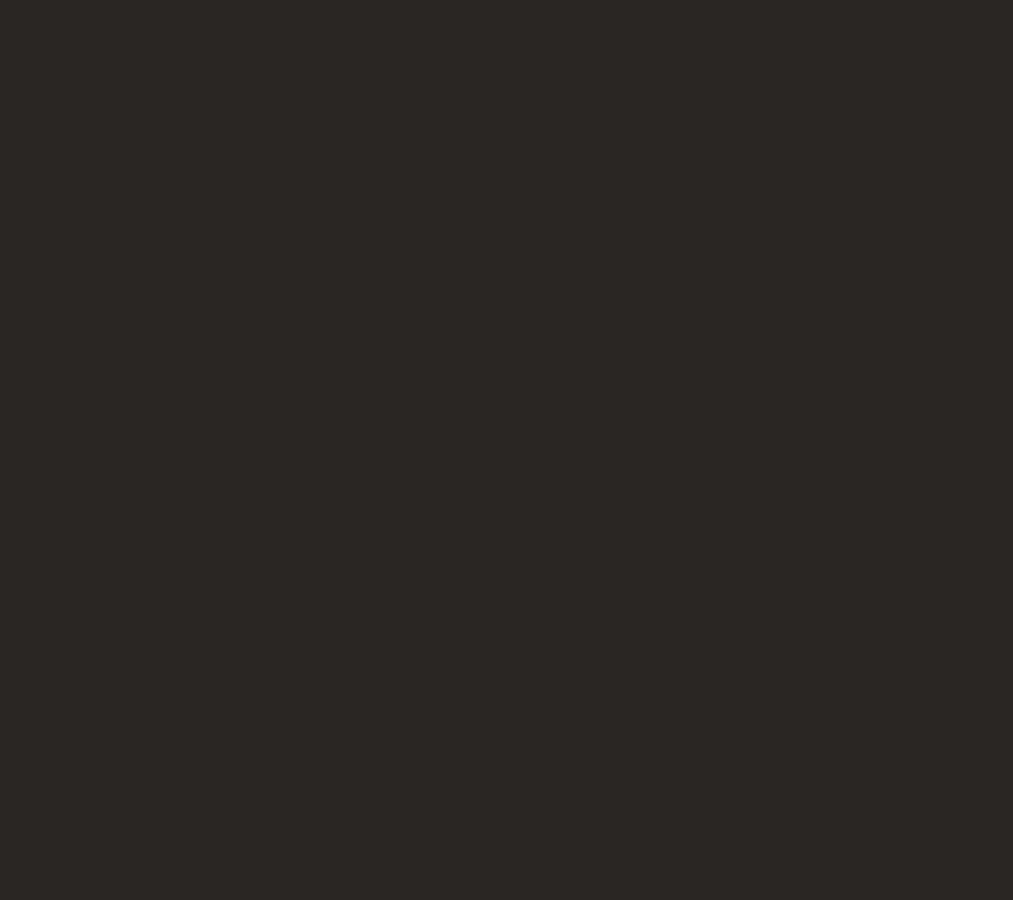
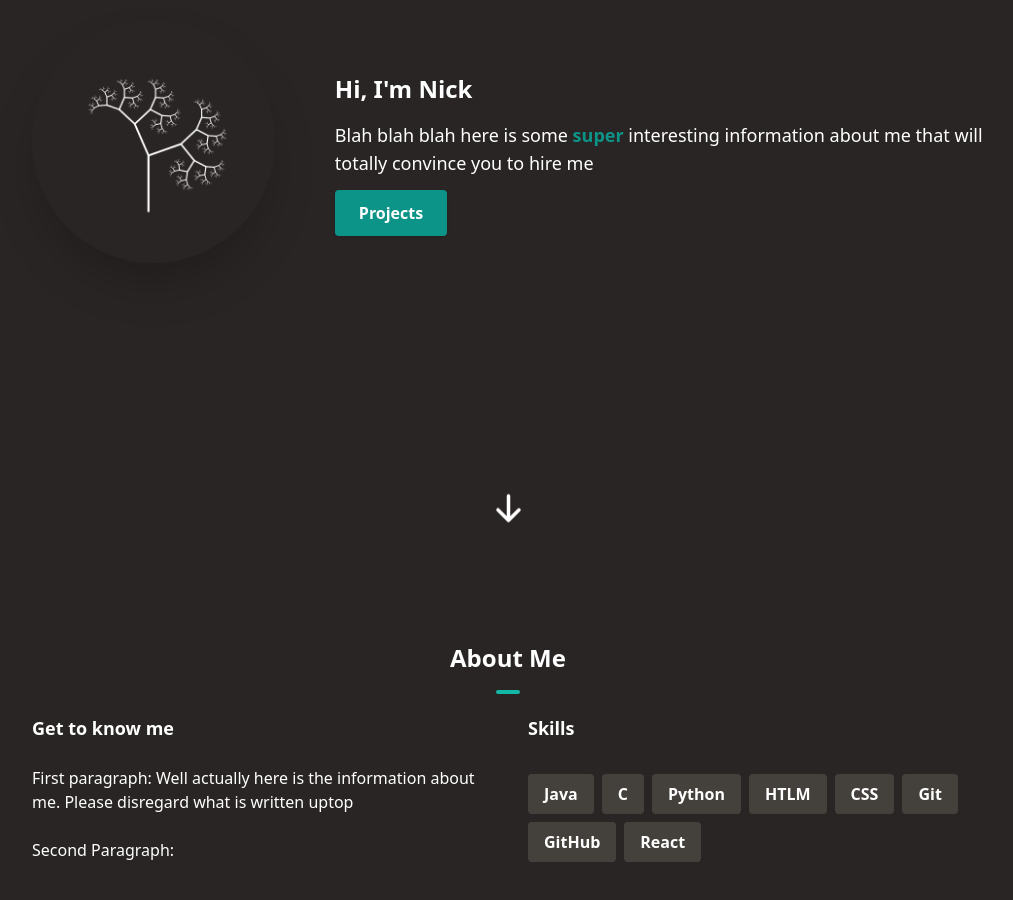
Before and after one commit to Arsnck/Portfolio-Website, a Next.js app: page / in a window 1280 px wide. Shown: the part 220-1120 px from the top of the page, without its empty margins (132-1145 px from the left). Before the commit the page ends 800 px from the top, so only its background shows below. Built offline with nearby package versions, Linux system fonts and the light colour scheme.

Commit message:
About me section completed

```diff
--- a/app/page.tsx
+++ b/app/page.tsx
@@ -1,9 +1,10 @@
-
-
+import HeroSection from "@/components/HeroSection"
+import AboutSection from "@/components/AboutSection"
 export default function Home() {
   return (
-   <main>
-    <h1 className="text-2xl">Hello World</h1>
+   <main className="mx-auto max-w-3xl px-4 sm-px-6 md:max-w-5xl">
+    <HeroSection/>
+    <AboutSection/>
   </main>
   )
 }
--- a/components/AboutSection.tsx
+++ b/components/AboutSection.tsx
@@ -1,8 +1,44 @@
 import React from 'react'
+
+const skills = [
+    {skill:"Java"},
+    {skill:"C"},
+    {skill:"Python"},
+    {skill:"HTLM"},
+    {skill:"CSS"},
+    {skill:"Git"},
+    {skill:"GitHub"},
+    {skill:"React"},
+]
 
 const AboutSection = () => {
   return (
-    <div>AboutSection</div>
+    <section id="about">
+            <div className='text-white my-12 mb-12 md:pt-16 md:mb-48 mx-5'>
+                <h1 className='text-center font-bold text-2xl pb-10'>About Me
+                  <hr className="w-6 h-1 mx-auto my-4 bg-teal-500 border-0 rounded -mb-5"></hr>
+                </h1>
+                <div className='flex flex-col md:flex-row space-y-10 items-stretch justify-center allign-top md-text-left md-p-4 md:space-y-0 md:space-x-10'>
+                    <div className='md:w-1/2'>
+                        <h1 className='text-center text-lg font-bold mb-6 md:text-left'>Get to know me</h1>
+                        <p>First paragraph: Well actually here is the information about me. Please disregard what is written uptop</p>
+                        <br/>
+                        <p>Second Paragraph: </p>
+                    </div>
+
+                    <div className='md:w-1/2 text-center md:text-left'>
+                        <h1 className='text-center text-lg font-bold mb-6 md:text-left'>Skills</h1>
+                        <div className='flex flex-wrap flex-row justify-center md:justify-start'>
+                            {skills.map((item, idx) => {
+                                return <p key={idx} className='bg-stone-700 px-4 py-2 mr-2 mt-2 text-white rounded font-semibold'>{item.skill}</p>
+                            })}
+                        </div>
+                    </div>
+
+
+                </div>
+            </div>
+    </section>
   )
 }
 
--- /dev/null
+++ b/components/HeroSection.tsx
@@ -0,0 +1,50 @@
+"use client"
+import { homedir } from 'os'
+import React from 'react'
+import Image from 'next/image'
+import { Link } from 'react-scroll'
+import {HiArrowDown} from "react-icons/hi"
+
+const HeroSection = () => {
+  return (
+    <section id="home" >
+        <div className='flex flex-col text-center items-center justify-center animate-fadeIn animation-delay-2 my-10 py-16 sm:py-32 md:py-48 md:flex-row md:space-x-20 md:text-left'>
+            <div className='md:w-1/3 md:mt-2'>
+                <Image className='md:mx-5 rounded-full shadow-2xl'src="/fractaltree.png" alt="" width={250} height={250}/>
+            </div>
+            <div>
+                <h1 className='font-bold text-2xl mt-6 text-white'>Hi, I'm Nick </h1>
+                <p className='text-white text-lg mt-4 mb-6'>
+                    Blah blah blah here is some <span className='font-semibold text-teal-600'>super</span> interesting information about
+                    me that will totally convince you to hire me
+                </p>
+                <Link
+                    to='projects'
+                    className='text-white font-semibold px-6 py-3 bg-teal-600 rounded shadow hover:bg-teal-700'
+                    activeClass='active'
+                    spy={true}
+                    smooth = {true}
+                    offset={-100}
+                    duration={500}
+                >
+                    Projects
+                </Link>
+            </div>
+        </div>
+        <div className="flex flex-row justify-center">
+        <Link
+          to="about"
+          activeClass="active"
+          spy={true}
+          smooth={true}
+          offset={-100}
+          duration={500}
+        >
+          <HiArrowDown size={35} className="text-white animate-bounce" />
+        </Link>
+        </div>
+    </section>
+  )
+}
+
+export default HeroSection
--- a/tailwind.config.js
+++ b/tailwind.config.js
@@ -9,7 +9,8 @@ module.exports = {
     "./src/**/*.{js,ts,jsx,tsx,mdx}",
   ],
   theme: {
-    extend: {},
+    extend: {
+    },
   },
   plugins: [],
 }
```
Also changed, not shown: public/fractaltree.png (added).
